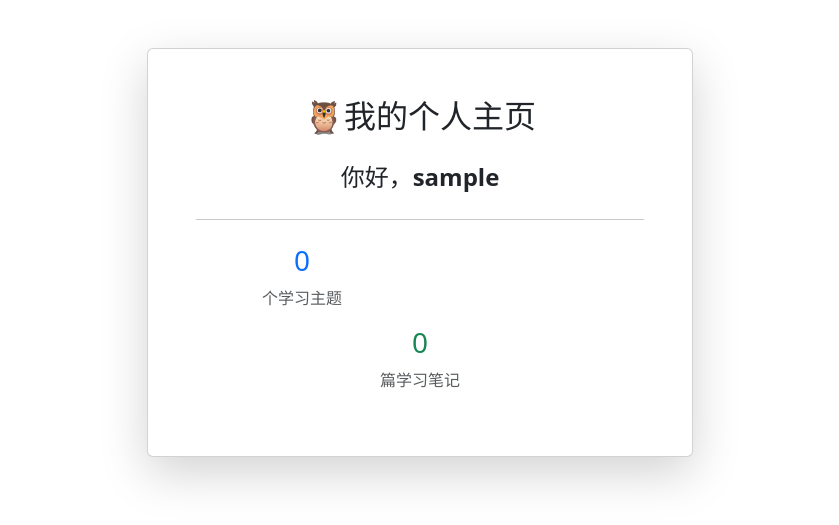
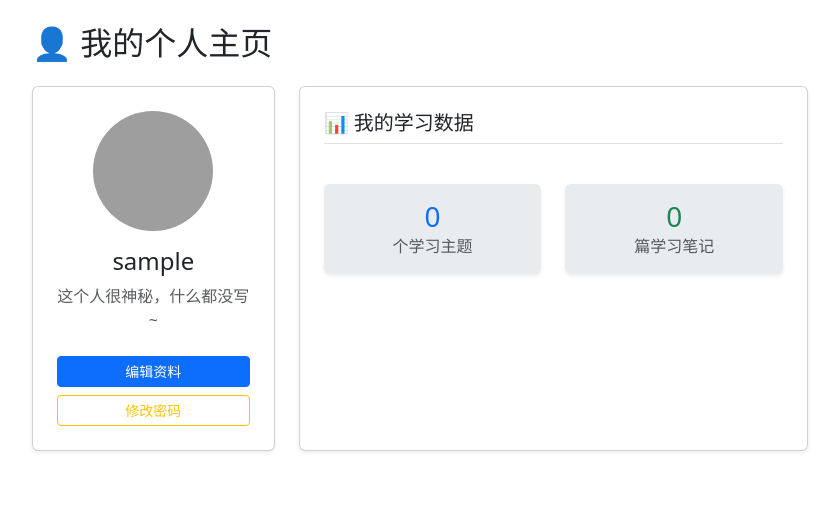
Before and after one commit to liangwenfei-dev/learning_log, a Django app: page /profile/ in a window 1280 px wide. Shown: the part 60-585 px from the top of the page, without its empty margins (220-1059 px from the left). Run offline with Django 5.2, Linux system fonts and the light colour scheme; the visitor is signed in with stand-in values (Sample User, id 1); data comes from the database, SQL or seed files in the repository; data that the repository does not hold is empty; some libraries are stand-ins or nearby versions; grey boxes are pictures that could not be loaded.

Commit message:
完善修改密码功能，适配暗黑模式

```diff
--- a/accounts/urls.py
+++ b/accounts/urls.py
@@ -10,4 +10,7 @@ urlpatterns = [
     path('logout/', auth_views.LogoutView.as_view(), name='logout'),
     path('register/',views.register,name='register'),
     path("profile/", views.profile, name="profile"),
+    path('password_change/',auth_views.PasswordChangeView.as_view(template_name='accounts/password_change.html',
+                                                                  success_url='accounts/password_change/done/'),name='password_change'),
+    path('password_change/done/',auth_views.PasswordChangeDoneView.as_view(template_name='accounts/password_change_done.html'),name='password_change_done'),
 ]
--- a/learning_logs/templates/learning_logs/base.html
+++ b/learning_logs/templates/learning_logs/base.html
@@ -66,7 +66,7 @@
                         <a class="nav-link" href="{% url 'learning_logs:dashboard' %}">数据面板</a>
                     </li>
                     <li class="nav-item">
-                        <a class="nav-link" href="{% url 'accounts:profile' %}">个人资料</a>
+                        <a class="nav-link" href="{% url 'learning_logs:profile' %}">个人资料</a>
                     </li>
                 </ul>
 
@@ -95,7 +95,7 @@
                             {% if user.profile.avatar %}
                             <img
                                 src="{{ user.profile.avatar.url }}"
-                                alt="头像"
+                                alt="头像" class="class="rounded-circle"
                                 style="width:36px;height:36px;border-radius:50%;object-fit:cover;margin-right:8px;cursor:pointer;"
                             >
                             {% else %}
@@ -115,6 +115,7 @@
                                     {% if user.profile.bio %}{{ user.profile.bio }}{% else %}这个人很神秘，什么都没写~{% endif %}
                                 </div>
                                 <a href="{% url 'learning_logs:profile_edit' %}" class="btn btn-primary btn-sm">编辑资料</a>
+                                <a href="{% url 'accounts:password_change' %}" class="btn btn-lutline-secondary btn-sm mt-2">修改密码</a>
                             </div>
                         </span>
                     </li>
--- a/learning_logs/templates/learning_logs/profile.html
+++ b/learning_logs/templates/learning_logs/profile.html
@@ -1,21 +1,45 @@
 {% extends "learning_logs/base.html" %}
+{% load static %}
+
 {% block content %}
-<div class="row justify-content-center mt-5">
-    <div class="col-md-6">
-        <div class="card shadow-lg text-center">
-            <div class="card-body p-5">
-                <h2 class="mb-4">🦉我的个人主页</h2>
-                <p class="fs-4">你好，<strong>{{ user.username }}</strong></p>
+<div class="container mt-4" style="max-width: 800px;">
+    <h2 class="mb-4">👤 我的个人主页</h2>
 
-                <hr class="my-4">
-                <div class="row mt-4">
-                    <div class="col-6">
-                        <h3 class="text-primary">{{ topic_count }}</h3>
-                        <p class="text-muted">个学习主题</p>
+    <div class="row">
+        <!-- 左侧：头像和编辑资料 -->
+        <div class="col-md-4 mb-4">
+            <div class="card shadow-sm text-center p-4 h-100">
+                {% if profile.avatar %}
+                    <img src="{{ profile.avatar.url }}" alt="头像" style="width:120px;height:120px;border-radius:50%;object-fit:cover;margin:0 auto;">
+                {% else %}
+                    <img src="{% static 'learning_logs/images/default_avatar.png' %}" alt="默认头像" style="width:120px;height:120px;border-radius:50%;object-fit:cover;margin:0 auto;">
+                {% endif %}
+
+                <h4 class="mt-3">{{ user.username }}</h4>
+                <p class="text-muted">
+                    {% if profile.bio %}{{ profile.bio }}{% else %}这个人很神秘，什么都没写~{% endif %}
+                </p>
+                <a href="{% url 'learning_logs:profile_edit' %}" class="btn btn-primary btn-sm mt-2">编辑资料</a>
+                <a href="{% url 'accounts:password_change' %}" class="btn btn-outline-warning btn-sm mt-2">修改密码</a>
+            </div>
+        </div>
+
+        <!-- 右侧：数据统计 -->
+        <div class="col-md-8 mb-4">
+            <div class="card shadow-sm p-4 h-100">
+                <h5 class="mb-4 border-bottom pb-2">📊 我的学习数据</h5>
+                <div class="row text-center mt-3">
+                    <div class="col-6 mb-3">
+                        <div class="p-3 bg-body-secondary rounded shadow-sm">
+                            <h3 class="text-primary mb-0">{{ topic_count }}</h3>
+                            <p class="text-muted mb-0">个学习主题</p>
+                        </div>
                     </div>
-                    <div class="col_6">
-                        <h3 class="text-success">{{ entry_count }}</h3>
-                        <p class="text-muted">篇学习笔记</p>
+                    <div class="col-6 mb-3">
+                        <div class="p-3 bg-body-secondary rounded shadow-sm">
+                            <h3 class="text-success mb-0">{{ entry_count }}</h3>
+                            <p class="text-muted mb-0">篇学习笔记</p>
+                        </div>
                     </div>
                 </div>
             </div>
--- a/learning_logs/views.py
+++ b/learning_logs/views.py
@@ -160,15 +160,23 @@ def chart_data(request):
             counts.append(item['count'])
 
     return JsonResponse({'labels': labels, 'counts': counts})
+from accounts.models import Profile # 👈 顶部导入
+
 @login_required
 def profile(request):
-    topic_count = Topic.objects.filter(owner=request.user,is_deleted=False).count()
-    entry_count = Entry.objects.filter(topic__owner=request.user,is_deleted=False).count()
+    # 获取或者创建当前用户的资料
+    user_profile, created = Profile.objects.get_or_create(user=request.user)
+
+    # 统计数据
+    topic_count = Topic.objects.filter(owner=request.user, is_deleted=False).count()
+    entry_count = Entry.objects.filter(topic__owner=request.user, is_deleted=False).count()
+
     context = {
-        'topic_count':topic_count,
-        'entry_count':entry_count
+        'topic_count': topic_count,
+        'entry_count': entry_count,
+        'profile': user_profile,  # 👈 传给模板
     }
-    return render(request,'learning_logs/profile.html',context)
+    return render(request, 'learning_logs/profile.html', context)
 @login_required
 def empty_trash(request):
     if request.method == 'POST':
```
Also changed, not shown: accounts/templates/accounts/password_change.html (added, +27 -0 lines), accounts/templates/accounts/password_change_done.html (added, +16 -0 lines), learning_logs/static/learning_logs/images/default_avatar.png.png (added).
